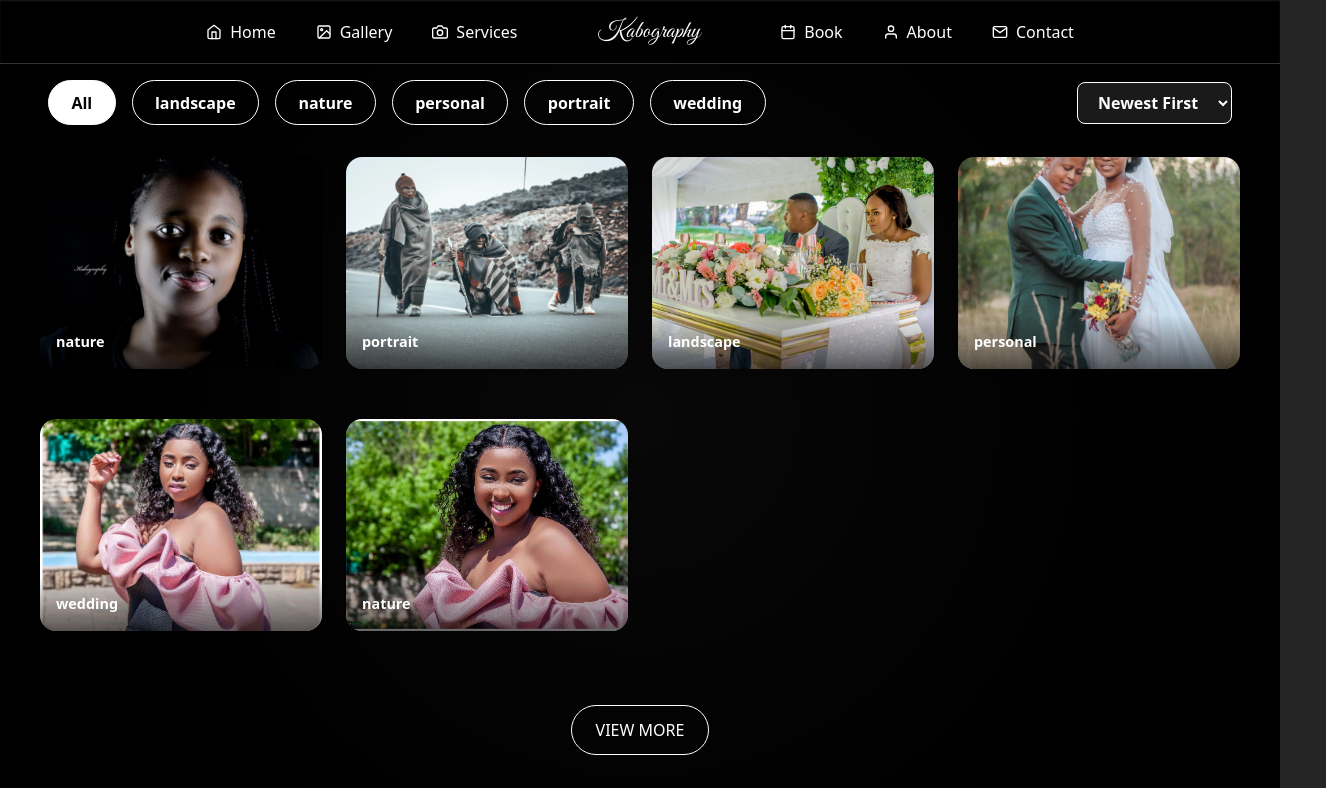
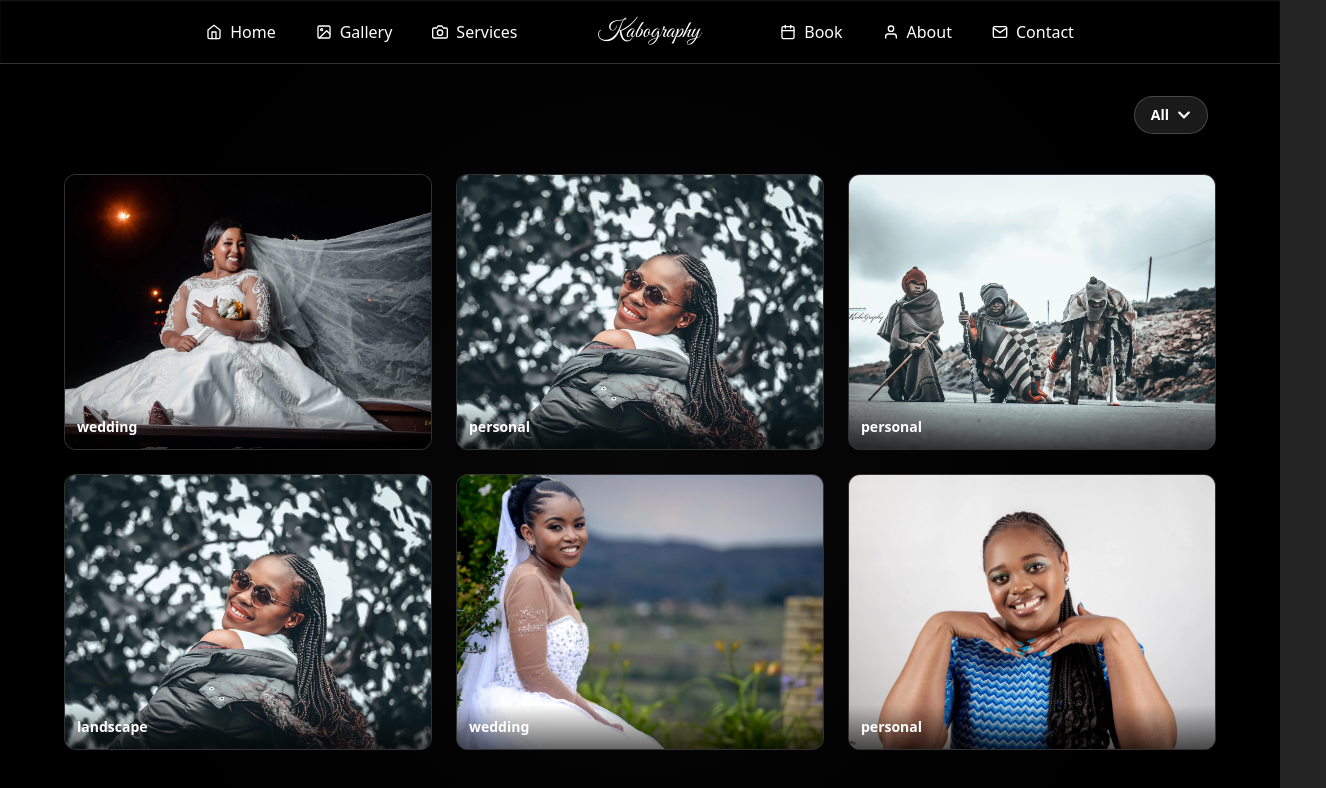
Before and after one commit to kamohelomokhethi137/kabography, a React (Vite) app: page /gallery in a window 1280 px wide. Shown: the top 788 px of the page, 1326 px wide, since content can reach past the window. Built offline with nearby package versions, Linux system fonts and the light colour scheme; a web font is replaced by a local one.

Commit message:
updates on ui

```diff
--- a/src/data/galleryData.jsx
+++ b/src/data/galleryData.jsx
@@ -22,38 +22,34 @@ import Image21 from '../assets/gallery/21.webp';
 import Image23 from '../assets/gallery/23.webp';
 import Image24 from '../assets/gallery/24.webp';
 import Image25 from '../assets/gallery/25.webp';
+import Image28 from '../assets/gallery/28.webp';
 
 const images = [
-  {
-    src: Image1,
-    width: 800,
-    height: 1200,
-    category: 'portrait'
-  }
-  ,
-  { src: Image2, width: 1200, height: 800, category: 'wedding' },
+  {src: Image1, width: 800, height: 1200, category: 'wedding'},
+  { src: Image2, width: 1200, height: 800, category: 'personal' },
   { src: Image3, width: 800, height: 1200, category: 'personal' },
   { src: Image4, width: 1200, height: 800, category: 'landscape' },
-  { src: Image5, width: 800, height: 1200, category: 'nature' },
-  { src: Image6, width: 1200, height: 800, category: 'wedding' },
+  { src: Image5, width: 800, height: 1200, category: 'wedding' },
+  { src: Image6, width: 1200, height: 800, category: 'personal' },
   { src: Image7, width: 800, height: 1200, category: 'portrait' },
   { src: Image8, width: 1200, height: 800, category: 'landscape' },
   { src: Image9, width: 800, height: 1200, category: 'personal' },
-  { src: Image10, width: 1200, height: 800, category: 'nature' },
+  { src: Image10, width: 1200, height: 800, category: 'wedding' },
   { src: Image11, width: 800, height: 1200, category: 'wedding' },
-  { src: Image12, width: 1200, height: 800, category: 'landscape' },
-  { src: Image13, width: 800, height: 1200, category: 'portrait' },
-  { src: Image14, width: 1200, height: 800, category: 'nature' },
-  { src: Image15, width: 800, height: 1200, category: 'personal' },
+  { src: Image12, width: 1200, height: 800, category: 'wedding' },
+  { src: Image13, width: 800, height: 1200, category: 'wedding' },
+  { src: Image14, width: 1200, height: 800, category: 'wedding' },
+  { src: Image15, width: 800, height: 1200, category: 'wedding' },
   { src: Image16, width: 1200, height: 800, category: 'wedding' },
   { src: Image17, width: 800, height: 1200, category: 'portrait' },
   { src: Image18, width: 1200, height: 800, category: 'landscape' },
   { src: Image19, width: 800, height: 1200, category: 'nature' },
-  { src: Image20, width: 1200, height: 1200, category: 'wedding' },
-  { src: Image21, width: 800, height: 1200, category: 'personal' },
-  { src: Image23, width: 1200, height: 800, category: 'landscape' },
+  { src: Image20, width: 1200, height: 1200, category: 'personal' },
+  { src: Image21, width: 800, height: 1200, category: 'wedding' },
+  { src: Image23, width: 1200, height: 800, category: 'wedding' },
   { src: Image24, width: 800, height: 1200, category: 'portrait' },
-  { src: Image25, width: 1200, height: 800, category: 'nature' }
+  { src: Image25, width: 1200, height: 800, category: 'nature' },
+  { src: Image28, width: 800, height: 1200, category: 'wedding' },
 ];
 
 export default images;
--- a/src/pages/Gallery.jsx
+++ b/src/pages/Gallery.jsx
@@ -1,28 +1,18 @@
 import { useEffect, useRef, useState, useCallback, useMemo } from 'react';
 import images from '../data/galleryData';
-
-const fadeInStyle = {
-  opacity: 1,
-  transition: 'opacity 0.7s ease-in-out, transform 0.4s ease',
-  transform: 'scale(1)',
-};
-
-const hiddenStyle = {
-  opacity: 0,
-  transform: 'scale(0.95)',
-};
+import { FaChevronDown, FaChevronUp, FaFilter } from 'react-icons/fa';
 
 const ArtisticGallery = () => {
   const [loaded, setLoaded] = useState(() => Array(images.length).fill(false));
   const [visibleCount, setVisibleCount] = useState(6);
   const [modalImage, setModalImage] = useState(null);
   const [selectedCategory, setSelectedCategory] = useState('All');
-  const [sortOrder, setSortOrder] = useState('newest');
   const [isFiltering, setIsFiltering] = useState(false);
+  const [dropdownOpen, setDropdownOpen] = useState(false);
 
   const itemRefs = useRef([]);
+  const dropdownRef = useRef(null);
 
-  // Extract unique categories + add 'All'
   const categories = useMemo(() => {
     const cats = Array.from(new Set(images.map(img => img.category))).sort();
     return ['All', ...cats];
@@ -60,119 +50,83 @@ const ArtisticGallery = () => {
     return () => observer.disconnect();
   }, [visibleCount, isFiltering]);
 
-  // Filter images by category
   const filteredImages = useMemo(() => {
     return images.filter(img =>
       selectedCategory === 'All' ? true : img.category === selectedCategory
     );
   }, [selectedCategory]);
 
-  // Sort images by newest/oldest
-  const sortedImages = useMemo(() => {
-    const copy = [...filteredImages];
-    if (sortOrder === 'newest') {
-      return copy.reverse();
-    }
-    return copy;
-  }, [filteredImages, sortOrder]);
-
   const handleViewMore = () => {
-    setVisibleCount((prev) => Math.min(prev + 6, sortedImages.length));
+    setVisibleCount((prev) => Math.min(prev + 6, filteredImages.length));
   };
 
   const handleCategoryChange = (cat) => {
     setIsFiltering(true);
     setSelectedCategory(cat);
     setVisibleCount(Math.min(6, filteredImages.length));
+    setDropdownOpen(false);
     setTimeout(() => setIsFiltering(false), 300);
   };
 
+  useEffect(() => {
+    function handleClickOutside(event) {
+      if (dropdownRef.current && !dropdownRef.current.contains(event.target)) {
+        setDropdownOpen(false);
+      }
+    }
+    document.addEventListener('mousedown', handleClickOutside);
+    return () => document.removeEventListener('mousedown', handleClickOutside);
+  }, []);
+
+  useEffect(() => {
+    const closeOnScroll = () => setDropdownOpen(false);
+    window.addEventListener('scroll', closeOnScroll);
+    return () => window.removeEventListener('scroll', closeOnScroll);
+  }, []);
+
   return (
-    <section style={{ backgroundColor: 'black', color: 'white', padding: '5rem 1rem', position: 'relative' }}>
-      {/* Background overlay */}
-      <div style={{
-        position: 'absolute',
-        inset: 0,
-        pointerEvents: 'none',
-        background: 'radial-gradient(circle at center, rgba(255,255,255,0.03) 0%, transparent 70%)',
-        zIndex: 0
-      }} />
+    <section className="relative bg-black text-white py-24 px-4 md:px-8 min-h-screen">
+      <div className="absolute inset-0 pointer-events-none bg-[radial-gradient(circle_at_center,rgba(255,255,255,0.03)_0%,transparent_70%)] z-0" />
 
-      {/* Filters + Sort Bar */}
+      {/* Desktop Filter Button (top-right, not fixed) */}
+      <div className="hidden md:flex justify-end max-w-6xl mx-auto mb-10 px-2">
+        <div ref={dropdownRef} className="relative">
+          <button
+            onClick={() => setDropdownOpen((open) => !open)}
+            className="inline-flex items-center gap-2 px-4 py-2 rounded-full text-sm font-semibold text-white bg-white/10 hover:bg-white/20 border border-white/20 backdrop-blur-md transition-all"
+          >
+            {selectedCategory}
+            {dropdownOpen ? <FaChevronUp /> : <FaChevronDown />}
+          </button>
+
           <div
-        style={{
-          display: 'flex',
-          justifyContent: 'space-between',
-          alignItems: 'center',
-          gap: '1rem',
-          maxWidth: '1200px',
-          margin: '0 auto 2rem',
-          padding: '0 0.5rem',
-          overflowX: 'auto',
-          scrollbarWidth: 'thin',
-          scrollbarColor: 'white transparent',
-          position: 'relative',
-          zIndex: 2,
-        }}
+            className={`absolute left-0 mt-2 w-48 rounded-xl bg-[#1a1a1a] border border-white/20 shadow-xl overflow-auto z-[999] transition-all duration-300 ${
+              dropdownOpen ? 'opacity-100 translate-y-0 visible' : 'opacity-0 -translate-y-2 invisible'
+            }`}
           >
-        {/* Scrollable category filters */}
-        <div style={{ display: 'flex', gap: '1rem' }}>
+            <ul role="menu">
               {categories.map((cat) => (
+                <li key={cat}>
                   <button
-              key={cat}
                     onClick={() => handleCategoryChange(cat)}
-              style={{
-                flexShrink: 0,
-                padding: '0.6rem 1.4rem',
-                borderRadius: '9999px',
-                border: '1px solid white',
-                background: selectedCategory === cat ? 'white' : 'transparent',
-                color: selectedCategory === cat ? 'black' : 'white',
-                fontWeight: 600,
-                cursor: 'pointer',
-                whiteSpace: 'nowrap',
-                transition: 'all 0.2s ease'
-              }}
+                    className={`block w-full text-left px-4 py-2 text-sm ${
+                      selectedCategory === cat
+                        ? 'bg-white text-black font-semibold'
+                        : 'text-white hover:bg-white/20'
+                    }`}
                   >
                     {cat}
                   </button>
+                </li>
               ))}
+            </ul>
+          </div>
+        </div>
       </div>
 
-        {/* Sort select */}
-        <select
-          value={sortOrder}
-          onChange={(e) => setSortOrder(e.target.value)}
-          style={{
-            flexShrink: 0,
-            padding: '0.5rem 1rem',
-            borderRadius: '0.5rem',
-            background: '#1a1a1a',
-            color: 'white',
-            border: '1px solid white',
-            fontWeight: 600,
-            cursor: 'pointer',
-          }}
-          aria-label="Sort images"
-        >
-          <option value="newest">Newest First</option>
-          <option value="oldest">Oldest First</option>
-        </select>
-      </div>
-
-      {/* Image grid */}
-      <div style={{
-        display: 'grid',
-        gridTemplateColumns: 'repeat(auto-fit, minmax(250px, 1fr))',
-        gap: '1.5rem',
-        maxWidth: '1200px',
-        margin: '0 auto',
-        position: 'relative',
-        zIndex: 1,
-        minHeight: '500px'
-      }}>
-        {sortedImages.slice(0, visibleCount).map((img, index) => {
-          const isSelected = modalImage?.src === img.src;
+      {/* Gallery */}
+      <div className="relative z-10 grid grid-cols-1 sm:grid-cols-2 md:grid-cols-3 gap-6 max-w-6xl mx-auto">
+        {filteredImages.slice(0, visibleCount).map((img, index) => {
           const originalIndex = images.findIndex(i => i.src === img.src);
 
           return (
@@ -180,36 +134,11 @@ const ArtisticGallery = () => {
               key={`${img.src}-${index}`}
               ref={(el) => (itemRefs.current[index] = el)}
               onClick={() => setModalImage(img)}
-              style={{
-                ...hiddenStyle,
-                aspectRatio: '4 / 3',
-                borderRadius: '1rem',
-                backgroundColor: isSelected ? '#333' : '#1a1a1a',
-                overflow: 'hidden',
-                cursor: 'pointer',
-                position: 'relative',
-                outline: isSelected ? '3px solid white' : 'none',
-                transition: 'all 0.3s ease'
-              }}
+              className="aspect-[4/3] bg-[#1a1a1a] rounded-xl overflow-hidden relative cursor-pointer hover:scale-105 transition-transform border border-white/10"
             >
               {!loaded[originalIndex] && (
-                <div style={{
-                  position: 'absolute',
-                  inset: 0,
-                  backgroundColor: 'rgba(0,0,0,0.3)',
-                  zIndex: 10,
-                  display: 'flex',
-                  justifyContent: 'center',
-                  alignItems: 'center'
-                }}>
-                  <div style={{
-                    width: '40px',
-                    height: '40px',
-                    border: '4px solid white',
-                    borderTopColor: 'transparent',
-                    borderRadius: '50%',
-                    animation: 'spin 1s linear infinite'
-                  }} />
+                <div className="absolute inset-0 bg-black/40 flex items-center justify-center z-10">
+                  <div className="w-8 h-8 border-4 border-white border-t-transparent rounded-full animate-spin" />
                 </div>
               )}
 
@@ -217,108 +146,46 @@ const ArtisticGallery = () => {
                 src={img.src}
                 alt="Gallery"
                 onLoad={() => handleImageLoad(originalIndex)}
-                style={{
-                  width: '100%',
-                  height: '100%',
-                  objectFit: 'cover',
-                  transition: 'opacity 0.7s ease-in',
-                  opacity: loaded[originalIndex] ? 1 : 0
-                }}
+                className={`w-full h-full object-cover transition-opacity duration-700 ${
+                  loaded[originalIndex] ? 'opacity-100' : 'opacity-0'
+                }`}
                 loading="lazy"
                 decoding="async"
                 draggable={false}
               />
-
-              <div style={{
-                position: 'absolute',
-                bottom: 0,
-                left: 0,
-                width: '100%',
-                padding: '1rem',
-                background: 'linear-gradient(to top, rgba(0,0,0,0.6), transparent)'
-              }}>
-                <p style={{ fontSize: '0.9rem', fontWeight: '600', color: 'white' }}>{img.category}</p>
+              <div className="absolute bottom-0 left-0 w-full p-3 bg-gradient-to-t from-black/60 to-transparent">
+                <p className="text-sm font-semibold text-white">{img.category}</p>
               </div>
             </div>
           );
         })}
       </div>
 
-      {/* View More button */}
-      {visibleCount < sortedImages.length && (
-        <div style={{ textAlign: 'center', marginTop: '3rem' }}>
+      {/* View More */}
+      {visibleCount < filteredImages.length && (
+        <div className="text-center mt-10">
           <button
             onClick={handleViewMore}
-            style={{
-              padding: '0.75rem 1.5rem',
-              borderRadius: '9999px',
-              border: '1px solid white',
-              color: 'white',
-              background: 'transparent',
-              fontWeight: 500,
-              cursor: 'pointer',
-              transition: 'all 0.2s ease',
-              ':hover': {
-                background: 'rgba(255,255,255,0.1)'
-              }
-            }}
+            className="px-6 py-2 rounded-full border border-white text-white font-medium hover:bg-white hover:text-black transition"
           >
-            VIEW MORE
+            View More
           </button>
         </div>
       )}
 
-      {/* Modal preview */}
+      {/* Modal */}
       {modalImage && (
-        <div style={{
-          position: 'fixed',
-          inset: 0,
-          backgroundColor: 'rgba(0,0,0,0.9)',
-          display: 'flex',
-          alignItems: 'center',
-          justifyContent: 'center',
-          zIndex: 50,
-          padding: '1rem'
-        }}>
-          <div style={{
-            backgroundColor: 'black',
-            borderRadius: '1rem',
-            padding: '2rem',
-            maxWidth: '800px',
-            width: '100%',
-            textAlign: 'center',
-            border: '1px solid white'
-          }}>
+        <div className="fixed inset-0 bg-black/90 flex items-center justify-center z-50 p-4">
+          <div className="bg-black border border-white p-6 rounded-xl max-w-3xl w-full text-center">
             <img
               src={modalImage.src}
-              alt="Selected"
-              style={{
-                maxHeight: '60vh',
-                width: '100%',
-                objectFit: 'contain',
-                borderRadius: '0.75rem',
-                marginBottom: '1.5rem',
-                border: '1px solid rgba(255,255,255,0.1)'
-              }}
+              alt="Preview"
+              className="max-h-[60vh] w-full object-contain rounded-lg mb-4"
             />
-            <p style={{ fontSize: '1.125rem', fontWeight: '600', color: 'white', marginBottom: '1rem' }}>
-              {modalImage.category} Photo
-            </p>
+            <p className="text-lg font-semibold mb-4">{modalImage.category} Photo</p>
             <button
               onClick={() => setModalImage(null)}
-              style={{
-                padding: '0.5rem 1.5rem',
-                backgroundColor: 'white',
-                color: 'black',
-                borderRadius: '9999px',
-                fontWeight: 600,
-                cursor: 'pointer',
-                border: 'none',
-                transition: 'all 0.2s ease',
-                ':hover': {
-                  opacity: 0.9
-                }
-              }}
+              className="px-5 py-2 bg-white text-black rounded-full font-semibold"
             >
               Close
             </button>
@@ -326,20 +193,41 @@ const ArtisticGallery = () => {
         </div>
       )}
 
-      <style>{`
-        @keyframes spin {
-          to { transform: rotate(360deg); }
-        }
+      {/* Mobile Filter Button (fixed bottom-right) */}
+      <div className="md:hidden fixed bottom-5 right-4 z-[999]">
+        <div ref={dropdownRef} className="relative">
+          <button
+            onClick={() => setDropdownOpen((open) => !open)}
+            className="w-12 h-12 flex items-center justify-center bg-white/10 hover:bg-white/20 text-white rounded-full border border-white/20 backdrop-blur-md"
+          >
+            <FaFilter />
+          </button>
 
-        /* Scrollbar styles for horizontal filter */
-        div[style*="overflow-x: auto"]::-webkit-scrollbar {
-          height: 6px;
-        }
-        div[style*="overflow-x: auto"]::-webkit-scrollbar-thumb {
-          background-color: white;
-          border-radius: 3px;
-        }
-      `}</style>
+          {/* Dropdown opens upward on mobile */}
+          <div
+            className={`absolute bottom-14 right-0 w-40 rounded-xl bg-[#1a1a1a] border border-white/20 shadow-xl transition-all duration-300 z-[999] ${
+              dropdownOpen ? 'opacity-100 translate-y-0 visible' : 'opacity-0 translate-y-2 invisible'
+            }`}
+          >
+            <ul role="menu">
+              {categories.map((cat) => (
+                <li key={cat}>
+                  <button
+                    onClick={() => handleCategoryChange(cat)}
+                    className={`block w-full text-left px-4 py-2 text-sm ${
+                      selectedCategory === cat
+                        ? 'bg-white text-black font-semibold'
+                        : 'text-white hover:bg-white/20'
+                    }`}
+                  >
+                    {cat}
+                  </button>
+                </li>
+              ))}
+            </ul>
+          </div>
+        </div>
+      </div>
     </section>
   );
 };
```
Also changed, not shown: src/components/ArtGallery.jsx (+6 -6 lines). Lines whose indentation alone changed are shown as unchanged.
